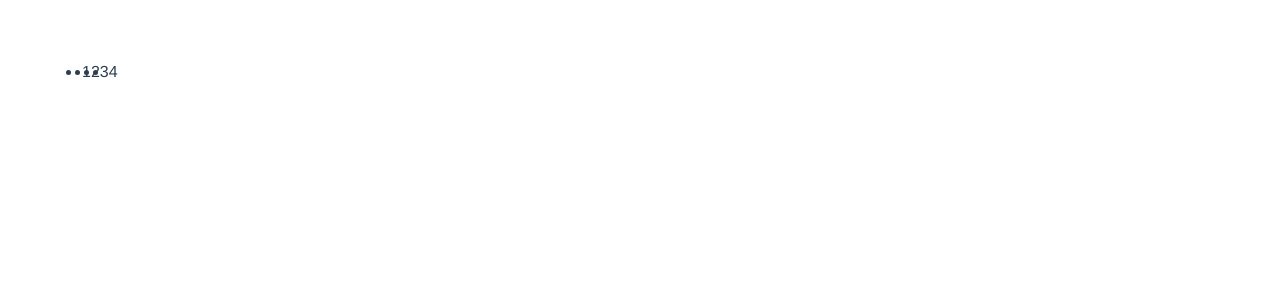
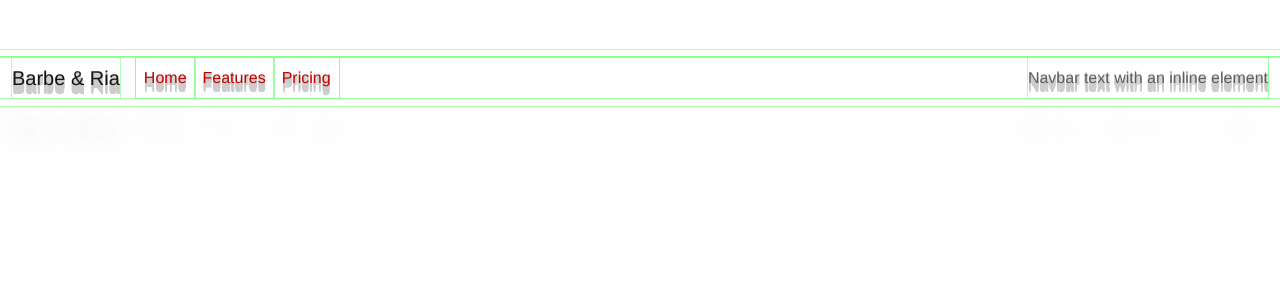
Before and after one commit to GTauber/PB-TP09Bapp, a Vue app: page / in a window 1280 px wide. Shown: the top 300 px of the page. Built offline with nearby package versions, Linux system fonts and the light colour scheme.

Commit message:
Melhorando componente header

```diff
--- a/src/App.vue
+++ b/src/App.vue
@@ -15,12 +15,18 @@ export default {
 </script>
 
 <style>
+
+* {
+  outline: 1px solid rgba(132, 255, 142, 0.6);
+  box-sizing: border-box;
+}
+
 #app {
   font-family: Avenir, Helvetica, Arial, sans-serif;
   -webkit-font-smoothing: antialiased;
   -moz-osx-font-smoothing: grayscale;
   text-align: center;
   color: #2c3e50;
-  margin-top: 60px;
+
 }
 </style>
--- a/src/components/HeaderComp.vue
+++ b/src/components/HeaderComp.vue
@@ -1,20 +1,69 @@
 <template>
     <header>
-       <ul class="container d-flex">
-        <li>1</li>
-        <li>2</li>
-        <li>3</li>
-        <li>4</li>
-       </ul>
+        <nav class="navbar navbar-expand-lg fixedtop text-pop-up-tr">
+            <div class="container-fluid">
+                <a class="navbar-brand" href="#">Barbe & Ria</a>
+                <button class="navbar-toggler" type="button" data-bs-toggle="collapse" data-bs-target="#navbarText"
+                    aria-controls="navbarText" aria-expanded="false" aria-label="Toggle navigation">
+                    <span class="navbar-toggler-icon"></span>
+                </button>
+                <div class="collapse navbar-collapse" id="navbarText">
+                    <ul class="navbar-nav me-auto mb-2 mb-lg-0">
+                        <li class="nav-item te">
+                            <a class="nav-link" aria-current="page" href="#">Home</a>
+                        </li>
+                        <li class="nav-item">
+                            <a class="nav-link" href="#">Features</a>
+                        </li>
+                        <li class="nav-item">
+                            <a class="nav-link" href="#">Pricing</a>
+                        </li>
+                    </ul>
+                    <span class="navbar-text">
+                        Navbar text with an inline element
+                    </span>
+                </div>
+            </div>
+        </nav>
     </header>
+
 </template>
 
 <script>
 export default {
     name: 'HeaderComp'
 }
+
 </script>
 
-<style>
+<style scoped>
+* {
+    box-sizing: border-box;
+}
+
+.nav-item a {
+    color: rgb(199, 0, 0);
+}
+
+.nav-item a:hover {
+    color: rgb(255, 255, 255);
+}
+
+.text-pop-up-tr {
+	animation: text-pop-up-tr 0.5s cubic-bezier(0.250, 0.460, 0.450, 0.940) both;
+}
+
+@keyframes text-pop-up-tr {
+  0% {
+    transform: translateY(0) translateX(0);
+    transform-origin: 50% 50%;
+    text-shadow: none;
+  }
+  100% {
+    transform: translateY(50px);
+    transform-origin: 50% 50%;
+    text-shadow: 0 1px 0 #cccccc, 0 2px 0 #cccccc, 0 3px 0 #cccccc, 0 4px 0 #cccccc, 0 5px 0 #cccccc, 0 6px 0 #cccccc, 0 7px 0 #cccccc, 0 8px 0 #cccccc, 0 9px 0 #cccccc, 0 50px 30px rgba(0, 0, 0, 0.3);
+  }
+}
 
 </style>
```
